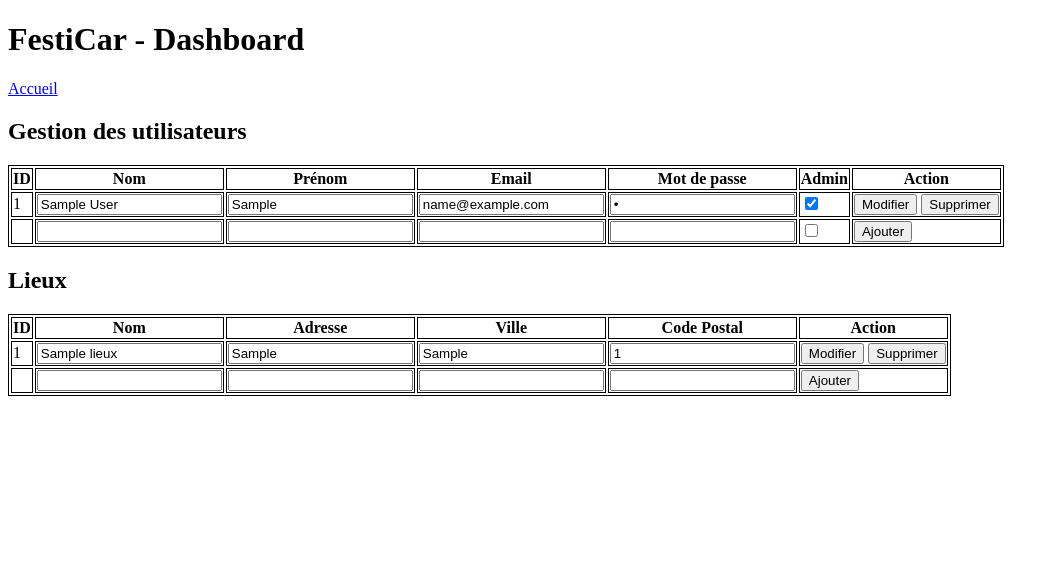
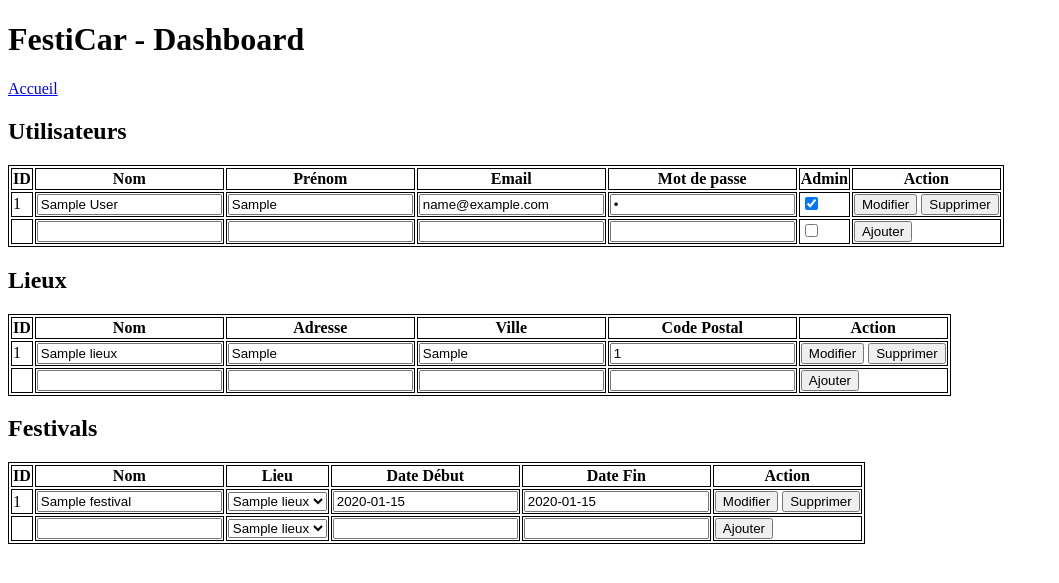
Before and after one commit to Kitmoon/projet-pw, a PHP site: page /dashboard.php in a window 1280 px wide. Shown: the top 583 px of the page, without its empty margins (0-1059 px from the left). Run offline with PHP 8.4, Linux system fonts and the light colour scheme; tables that the repository leaves empty hold one stand-in row (values such as "Sample post").

Commit message:
Ajout gestion des festivals

```diff
--- a/dashboard.php
+++ b/dashboard.php
@@ -4,15 +4,19 @@ require_once 'user/user.php';
 require_once 'user/userDAO.php';
 require_once 'posts/lieu.php';
 require_once 'posts/lieuDAO.php';
+require_once 'posts/festival.php';
+require_once 'posts/festivalDAO.php';
 
 $database = new Database();
 
 $userDAO = new UserDAO($database);
 $lieuDAO = new LieuDAO($database);
+$festivalDAO = new FestivalDAO($database);
 
 if ($_SERVER['REQUEST_METHOD'] === 'POST') {
+    // Gestion des utilisateurs
     if (isset($_POST['submit_user'])) {
-        // On récupère les donnnées
+        // Récupération des données
         $userId = $_POST['user_id'];
         $userNom = $_POST['user_nom'];
         $userPrenom = $_POST['user_prenom'];
@@ -26,8 +30,31 @@ if ($_SERVER['REQUEST_METHOD'] === 'POST') {
         $userDAO->updateUser($user);
     }
 
+    if (isset($_POST['submit_add_user'])) {
+        // Récupération des données pour l'ajout d'utilisateur
+        $userNom = $_POST['new_user_nom'];
+        $userPrenom = $_POST['new_user_prenom'];
+        $userMail = $_POST['new_user_mail'];
+        $userPassword = password_hash($_POST['new_user_password'], PASSWORD_DEFAULT);
+        $userAdmin = isset($_POST['new_user_admin']) ? 1 : 0;
+
+        $newUser = new User($userPrenom, $userNom, $userMail, $userPassword, $userAdmin);
+
+        $userDAO->createUser($newUser);
+    }
+
+    if (isset($_POST['delete_user_id'])) {
+        $userId = $_POST['delete_user_id'];
+        // Suppression de l'utilisateur
+        $user = $userDAO->getUserById($userId);
+        if ($user) {
+            $userDAO->deleteUser($user);
+        }
+    }
+
+    // Gestion des lieux
     if (isset($_POST['submit_lieu'])) {
-        // Oon récupère pour le lieu
+        // Récupération des données
         $lieuId = $_POST['lieu_id'];
         $lieuNom = $_POST['lieu_nom'];
         $lieuAdresse = $_POST['lieu_adresse'];
@@ -40,21 +67,8 @@ if ($_SERVER['REQUEST_METHOD'] === 'POST') {
         $lieuDAO->updateLieu($lieu);
     }
 
-    if (isset($_POST['submit_add_user'])) {
-        // On récupèer pour l'ajout
-        $userNom = $_POST['new_user_nom'];
-        $userPrenom = $_POST['new_user_prenom'];
-        $userMail = $_POST['new_user_mail'];
-        $userPassword = password_hash($_POST['new_user_password'], PASSWORD_DEFAULT);
-        $userAdmin = isset($_POST['new_user_admin']) ? 1 : 0;
-
-        $newUser = new User($userPrenom, $userNom, $userMail, $userPassword, $userAdmin);
-
-        $userDAO->createUser($newUser);
-    }
-
     if (isset($_POST['submit_add_lieu'])) {
-        // On récupère pour l'ajout de lieu
+        // Récupération des données pour l'ajout de lieu
         $lieuNom = $_POST['new_lieu_nom'];
         $lieuAdresse = $_POST['new_lieu_adresse'];
         $lieuVille = $_POST['new_lieu_ville'];
@@ -65,17 +79,9 @@ if ($_SERVER['REQUEST_METHOD'] === 'POST') {
         $lieuDAO->createLieu($newLieu);
     }
 
-    if (isset($_POST['delete_user_id'])) {
-        $userId = $_POST['delete_user_id'];
-        // On récupère la suppression
-        $user = $userDAO->getUserById($userId);
-        if ($user) {
-            $userDAO->deleteUser($user);
-        }
-    }
-
     if (isset($_POST['delete_lieu_id'])) {
         $lieuIds = $_POST['delete_lieu_id'];
+        // Suppression des lieux
         foreach ($lieuIds as $lieuId) {
             $lieu = $lieuDAO->getLieuById($lieuId);
             if ($lieu) {
@@ -84,13 +90,53 @@ if ($_SERVER['REQUEST_METHOD'] === 'POST') {
         }
     }
 
+    // Gestion des festivals
+    if (isset($_POST['submit_festival'])) {
+        // Récupération des données
+        $festivalId = $_POST['festival_id'];
+        $festivalNom = $_POST['festival_nom'];
+        $festivalLieuId = $_POST['festival_lieu_id'];
+        $festivalDateDebut = $_POST['festival_date_debut'];
+        $festivalDateFin = $_POST['festival_date_fin'];
+
+        $festival = new Festival($festivalNom, $festivalLieuId, $festivalDateDebut, $festivalDateFin);
+        $festival->setId($festivalId);
+
+        $festivalDAO->updateFestival($festival);
+    }
+
+    if (isset($_POST['submit_add_festival'])) {
+        // Récupération des données pour l'ajout de festival
+        $festivalNom = $_POST['new_festival_nom'];
+        $festivalLieuId = $_POST['new_festival_lieu_id'];
+        $festivalDateDebut = $_POST['new_festival_date_debut'];
+        $festivalDateFin = $_POST['new_festival_date_fin'];
+
+        $newFestival = new Festival($festivalNom, $festivalLieuId, $festivalDateDebut, $festivalDateFin);
+
+        $festivalDAO->createFestival($newFestival);
+    }
+
+    if (isset($_POST['delete_festival_id'])) {
+        $festivalIds = $_POST['delete_festival_id'];
+        // Suppression des festivals
+        foreach ($festivalIds as $festivalId) {
+            $festival = $festivalDAO->getFestivalById($festivalId);
+            if ($festival) {
+                $festivalDAO->deleteFestival($festival);
+            }
+        }
+    }
 }
 
-// Récupération de tous les users
+// Récupération de tous les utilisateurs
 $users = $userDAO->getAllUsers();
 
-// Récup de tous les lieux
+// Récupération de tous les lieux
 $lieux = $lieuDAO->getAllLieux();
+
+// Récupération de tous les festivals
+$festivals = $festivalDAO->getAllFestivals();
 ?>
 
 <!DOCTYPE html>
@@ -112,7 +158,7 @@ $lieux = $lieuDAO->getAllLieux();
     <h1>FestiCar - Dashboard</h1>
     <a href="./home.php">Accueil</a>
 
-    <h2>Gestion des utilisateurs</h2>
+    <h2>Utilisateurs</h2>
     <table>
         <tr>
             <th>ID</th>
@@ -126,9 +172,7 @@ $lieux = $lieuDAO->getAllLieux();
         <?php foreach ($users as $user) { ?>
             <tr>
                 <form method="post" action="">
-                    <td>
-                        <?= $user->getId(); ?>
-                    </td>
+                    <td><?= $user->getId(); ?></td>
                     <td><input type="text" name="user_nom" value="<?= $user->getNom(); ?>"></td>
                     <td><input type="text" name="user_prenom" value="<?= $user->getPrenom(); ?>"></td>
                     <td><input type="text" name="user_mail" value="<?= $user->getMail(); ?>"></td>
@@ -171,9 +215,7 @@ $lieux = $lieuDAO->getAllLieux();
         <?php foreach ($lieux as $lieu) { ?>
             <tr>
                 <form method="post" action="">
-                    <td>
-                        <?= $lieu->getId(); ?>
-                    </td>
+                    <td><?= $lieu->getId(); ?></td>
                     <td><input type="text" name="lieu_nom" value="<?= $lieu->getNom(); ?>"></td>
                     <td><input type="text" name="lieu_adresse" value="<?= $lieu->getAdresse(); ?>"></td>
                     <td><input type="text" name="lieu_ville" value="<?= $lieu->getVille(); ?>"></td>
@@ -200,6 +242,61 @@ $lieux = $lieuDAO->getAllLieux();
             </form>
         </tr>
     </table>
+
+    <h2>Festivals</h2>
+    <table>
+        <tr>
+            <th>ID</th>
+            <th>Nom</th>
+            <th>Lieu</th>
+            <th>Date Début</th>
+            <th>Date Fin</th>
+            <th>Action</th>
+        </tr>
+        <?php foreach ($festivals as $festival) { ?>
+            <tr>
+                <form method="post" action="">
+                    <td><?= $festival->getId(); ?></td>
+                    <td><input type="text" name="festival_nom" value="<?= $festival->getNom(); ?>"></td>
+                    <td>
+                        <select name="festival_lieu_id">
+                            <?php foreach ($lieux as $lieu) { ?>
+                                <option value="<?= $lieu->getId(); ?>" <?= $lieu->getId() == $festival->getLieuId() ? 'selected' : ''; ?>>
+                                    <?= $lieu->getNom(); ?>
+                                </option>
+                            <?php } ?>
+                        </select>
+                    </td>
+                    <td><input type="text" name="festival_date_debut" value="<?= $festival->getDateDebut(); ?>"></td>
+                    <td><input type="text" name="festival_date_fin" value="<?= $festival->getDateFin(); ?>"></td>
+                    <td>
+                        <input type="hidden" name="festival_id" value="<?= $festival->getId(); ?>">
+                        <input type="submit" name="submit_festival" value="Modifier">
+                        <button type="submit" name="delete_festival_id[]" value="<?= $festival->getId(); ?>">Supprimer</button>
+                    </td>
+                </form>
+            </tr>
+        <?php } ?>
+
+        <tr>
+            <form method="post" action="">
+                <td></td>
+                <td><input type="text" name="new_festival_nom"></td>
+                <td>
+                    <select name="new_festival_lieu_id">
+                        <?php foreach ($lieux as $lieu) { ?>
+                            <option value="<?= $lieu->getId(); ?>"><?= $lieu->getNom(); ?></option>
+                        <?php } ?>
+                    </select>
+                </td>
+                <td><input type="text" name="new_festival_date_debut"></td>
+                <td><input type="text" name="new_festival_date_fin"></td>
+                <td>
+                    <input type="submit" name="submit_add_festival" value="Ajouter">
+                </td>
+            </form>
+        </tr>
+    </table>
 </body>
 
 </html>
--- a/posts/festival.php
+++ b/posts/festival.php
@@ -1,8 +1,55 @@
 <?php
 class Festival {
-  public $festival_id;
-  public $nom;
-  public $lieu_id;
-  public $date_debut;
-  public $date_fin;
+  private $festival_id;
+  private $nom;
+  private $lieu_id;
+  private $date_debut;
+  private $date_fin;
+
+  public function __construct($nom, $lieu_id, $date_debut, $date_fin) {
+    $this->nom = $nom;
+    $this->lieu_id = $lieu_id;
+    $this->date_debut = $date_debut;
+    $this->date_fin = $date_fin;
+  }
+
+  public function getId() {
+    return $this->festival_id;
+  }
+
+  public function setId($festival_id) {
+    $this->festival_id = $festival_id;
+  }
+
+  public function getNom() {
+    return $this->nom;
+  }
+
+  public function setNom($nom) {
+    $this->nom = $nom;
+  }
+
+  public function getLieuId() {
+    return $this->lieu_id;
+  }
+
+  public function setLieuId($lieu_id) {
+    $this->lieu_id = $lieu_id;
+  }
+
+  public function getDateDebut() {
+    return $this->date_debut;
+  }
+
+  public function setDateDebut($date_debut) {
+    $this->date_debut = $date_debut;
+  }
+
+  public function getDateFin() {
+    return $this->date_fin;
+  }
+
+  public function setDateFin($date_fin) {
+    $this->date_fin = $date_fin;
+  }
 }
--- a/posts/festivalDAO.php
+++ b/posts/festivalDAO.php
@@ -0,0 +1,100 @@
+<?php
+require_once __DIR__ . '/../database.php';
+require_once('festival.php');
+
+class FestivalDAO
+{
+  private $database;
+
+  public function __construct($database)
+  {
+    $this->database = $database;
+  }
+
+  public function createFestival($festival)
+  {
+    $db = $this->database->getPDO();
+
+    $sql = "INSERT INTO festivals (nom, lieu_id, date_debut, date_fin) VALUES (:nom, :lieu_id, :date_debut, :date_fin)";
+    $statement = $db->prepare($sql);
+
+    $statement->execute([
+      'nom' => $festival->getNom(),
+      'lieu_id' => $festival->getLieuId(),
+      'date_debut' => $festival->getDateDebut(),
+      'date_fin' => $festival->getDateFin()
+    ]);
+
+    $db = null;
+  }
+
+  public function getFestivalById($festivalId)
+  {
+    $db = $this->database->getPDO();
+
+    $sql = 'SELECT * FROM festivals WHERE festival_id = :festival_id LIMIT 1';
+    $statement = $db->prepare($sql);
+
+    $statement->execute([
+      'festival_id' => $festivalId,
+    ]);
+
+    $festivalData = $statement->fetch(PDO::FETCH_ASSOC);
+
+    $db = null;
+
+    if ($festivalData) {
+      $festival = new Festival($festivalData['nom'], $festivalData['lieu_id'], $festivalData['date_debut'], $festivalData['date_fin']);
+      $festival->setId($festivalData['festival_id']);
+      return $festival;
+    }
+
+    return null;
+  }
+
+  public function getAllFestivals()
+  {
+    $db = $this->database->getPDO();
+
+    $sql = 'SELECT * FROM festivals';
+    $statement = $db->prepare($sql);
+
+    $statement->execute();
+
+    $festivalsData = $statement->fetchAll(PDO::FETCH_ASSOC);
+
+    $db = null;
+
+    $festivals = [];
+
+    foreach ($festivalsData as $festivalData) {
+      $festival = new Festival($festivalData['nom'], $festivalData['lieu_id'], $festivalData['date_debut'], $festivalData['date_fin']);
+      $festival->setId($festivalData['festival_id']);
+      $festivals[] = $festival;
+    }
+
+    return $festivals;
+  }
+
+  public function updateFestival($festival)
+  {
+    $sql = "UPDATE festivals SET nom = :nom, lieu_id = :lieu_id, date_debut = :date_debut, date_fin = :date_fin WHERE festival_id = :festival_id";
+    $statement = $this->database->prepare($sql);
+
+    $statement->execute([
+      'festival_id' => $festival->getId(),
+      'nom' => $festival->getNom(),
+      'lieu_id' => $festival->getLieuId(),
+      'date_debut' => $festival->getDateDebut(),
+      'date_fin' => $festival->getDateFin()
+    ]);
+  }
+
+  public function deleteFestival(Festival $festival)
+  {
+    $query = 'DELETE FROM festivals WHERE festival_id = :festival_id';
+    $statement = $this->database->prepare($query);
+    $statement->bindValue(':festival_id', $festival->getId());
+    $statement->execute();
+  }
+}
```
